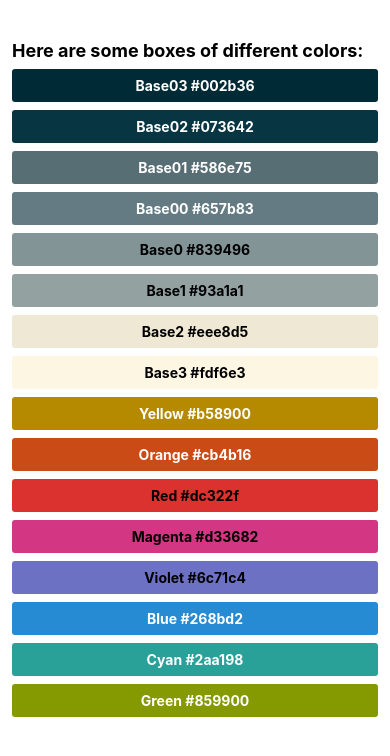
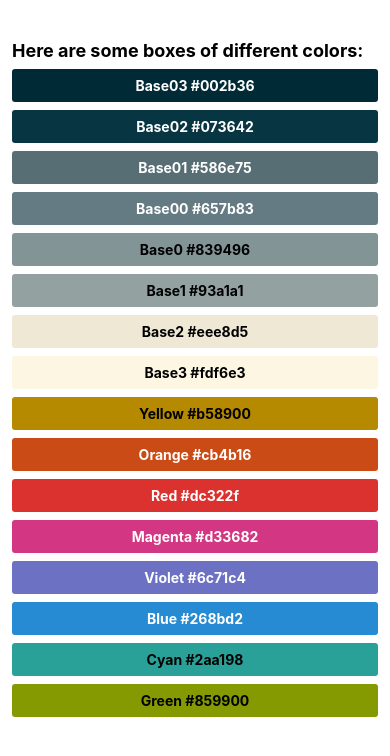
Before and after one commit to kamranayub/sample-react-native-workshop-expo-ts, a React Native app: screen / in a window 390 px wide. Shown: the top 756 px of the page. Built offline with nearby package versions, Linux system fonts and the light colour scheme.

Commit message:
use luma helper

```diff
--- a/color.ts
+++ /dev/null
@@ -1,359 +0,0 @@
-export class Color {
-  /**
-   * Red channel
-   */
-  public r: number;
-  /**
-   * Green channel
-   */
-  public g: number;
-  /**
-   * Blue channel
-   */
-  public b: number;
-  /**
-   * Alpha channel (between 0 and 1)
-   */
-  public a: number;
-
-  /**
-   * Hue
-   */
-  public h: number;
-  /**
-   * Saturation
-   */
-  public s: number;
-  /**
-   * Lightness
-   */
-  public l: number;
-
-  /**
-   * Creates a new instance of Color from an r, g, b, a
-   *
-   * @param r  The red component of color (0-255)
-   * @param g  The green component of color (0-255)
-   * @param b  The blue component of color (0-255)
-   * @param a  The alpha component of color (0-1.0)
-   */
-  constructor(r: number, g: number, b: number, a?: number) {
-    this.r = r;
-    this.g = g;
-    this.b = b;
-    this.a = a != null ? a : 1;
-  }
-
-  public lightness() {
-    return HSLColor.fromRGBA(this.r, this.g, this.b, this.a).l;
-  }
-
-  /**
-   * Creates a new instance of Color from an r, g, b, a
-   *
-   * @param r  The red component of color (0-255)
-   * @param g  The green component of color (0-255)
-   * @param b  The blue component of color (0-255)
-   * @param a  The alpha component of color (0-1.0)
-   */
-  public static fromRGB(r: number, g: number, b: number, a?: number): Color {
-    return new Color(r, g, b, a);
-  }
-
-  /**
-   * Creates a new instance of Color from a hex string
-   *
-   * @param hex  CSS color string of the form #ffffff, the alpha component is optional
-   */
-  public static fromHex(hex: string): Color {
-    const hexRegEx: RegExp = /^#?([0-9a-f]{2})([0-9a-f]{2})([0-9a-f]{2})([0-9a-f]{2})?$/i;
-    let match = null;
-    if ((match = hex.match(hexRegEx))) {
-      const r = parseInt(match[1], 16);
-      const g = parseInt(match[2], 16);
-      const b = parseInt(match[3], 16);
-      let a = 1;
-      if (match[4]) {
-        a = parseInt(match[4], 16) / 255;
-      }
-      return new Color(r, g, b, a);
-    } else {
-      throw new Error('Invalid hex string: ' + hex);
-    }
-  }
-
-  /**
-   * Creates a new instance of Color from hsla values
-   *
-   * @param h  Hue is represented [0-1]
-   * @param s  Saturation is represented [0-1]
-   * @param l  Luminance is represented [0-1]
-   * @param a  Alpha is represented [0-1]
-   */
-  public static fromHSL(
-    h: number,
-    s: number,
-    l: number,
-    a: number = 1.0,
-  ): Color {
-    const temp = new HSLColor(h, s, l, a);
-    return temp.toRGBA();
-  }
-
-  /**
-   * Lightens the current color by a specified amount
-   *
-   * @param factor  The amount to lighten by [0-1]
-   */
-  public lighten(factor: number = 0.1): Color {
-    const temp = HSLColor.fromRGBA(this.r, this.g, this.b, this.a);
-    temp.l += (1 - temp.l) * factor;
-    return temp.toRGBA();
-  }
-
-  /**
-   * Darkens the current color by a specified amount
-   *
-   * @param factor  The amount to darken by [0-1]
-   */
-  public darken(factor: number = 0.1): Color {
-    const temp = HSLColor.fromRGBA(this.r, this.g, this.b, this.a);
-    temp.l -= temp.l * factor;
-    return temp.toRGBA();
-  }
-
-  /**
-   * Saturates the current color by a specified amount
-   *
-   * @param factor  The amount to saturate by [0-1]
-   */
-  public saturate(factor: number = 0.1): Color {
-    const temp = HSLColor.fromRGBA(this.r, this.g, this.b, this.a);
-    temp.s += temp.s * factor;
-    return temp.toRGBA();
-  }
-
-  /**
-   * Desaturates the current color by a specified amount
-   *
-   * @param factor  The amount to desaturate by [0-1]
-   */
-  public desaturate(factor: number = 0.1): Color {
-    const temp = HSLColor.fromRGBA(this.r, this.g, this.b, this.a);
-    temp.s -= temp.s * factor;
-    return temp.toRGBA();
-  }
-
-  /**
-   * Multiplies a color by another, results in a darker color
-   *
-   * @param color  The other color
-   */
-  public multiply(color: Color): Color {
-    const newR = (((color.r / 255) * this.r) / 255) * 255;
-    const newG = (((color.g / 255) * this.g) / 255) * 255;
-    const newB = (((color.b / 255) * this.b) / 255) * 255;
-    const newA = color.a * this.a;
-    return new Color(newR, newG, newB, newA);
-  }
-
-  /**
-   * Screens a color by another, results in a lighter color
-   *
-   * @param color  The other color
-   */
-  public screen(color: Color): Color {
-    const color1 = color.invert();
-    const color2 = color.invert();
-    return color1.multiply(color2).invert();
-  }
-
-  /**
-   * Inverts the current color
-   */
-  public invert(): Color {
-    return new Color(255 - this.r, 255 - this.g, 255 - this.b, 1.0 - this.a);
-  }
-
-  /**
-   * Averages the current color with another
-   *
-   * @param color  The other color
-   */
-  public average(color: Color): Color {
-    const newR = (color.r + this.r) / 2;
-    const newG = (color.g + this.g) / 2;
-    const newB = (color.b + this.b) / 2;
-    const newA = (color.a + this.a) / 2;
-    return new Color(newR, newG, newB, newA);
-  }
-
-  /**
-   * Returns a CSS string representation of a color.
-   *
-   * @param format Color representation, accepts: rgb, hsl, or hex
-   */
-  public toString(format: 'rgb' | 'hsl' | 'hex' = 'rgb') {
-    switch (format) {
-      case 'rgb':
-        return this.toRGBA();
-      case 'hsl':
-        return this.toHSLA();
-      case 'hex':
-        return this.toHex();
-      default:
-        throw new Error('Invalid Color format');
-    }
-  }
-
-  /**
-   * Returns Hex Value of a color component
-   * @param c color component
-   * @see https://stackoverflow.com/questions/5623838/rgb-to-hex-and-hex-to-rgb
-   */
-  private _componentToHex(c: number) {
-    const hex = c.toString(16);
-    return hex.length === 1 ? '0' + hex : hex;
-  }
-
-  /**
-   * Return Hex representation of a color.
-   */
-  public toHex() {
-    return (
-      '#' +
-      this._componentToHex(this.r) +
-      this._componentToHex(this.g) +
-      this._componentToHex(this.b)
-    );
-  }
-
-  /**
-   * Return RGBA representation of a color.
-   */
-  public toRGBA() {
-    const result =
-      String(this.r.toFixed(0)) +
-      ', ' +
-      String(this.g.toFixed(0)) +
-      ', ' +
-      String(this.b.toFixed(0));
-    if (this.a !== undefined || this.a !== null) {
-      return 'rgba(' + result + ', ' + String(this.a) + ')';
-    }
-    return 'rgb(' + result + ')';
-  }
-
-  /**
-   * Return HSLA representation of a color.
-   */
-  public toHSLA() {
-    return HSLColor.fromRGBA(this.r, this.g, this.b, this.a).toString();
-  }
-
-  /**
-   * Returns a CSS string representation of a color.
-   */
-  public fillStyle() {
-    return this.toString();
-  }
-
-  /**
-   * Returns a clone of the current color.
-   */
-  public clone(): Color {
-    return new Color(this.r, this.g, this.b, this.a);
-  }
-}
-
-/**
- * Internal HSL Color representation
- *
- * http://en.wikipedia.org/wiki/HSL_and_HSV
- * http://axonflux.com/handy-rgb-to-hsl-and-rgb-to-hsv-color-model-c
- */
-class HSLColor {
-  constructor(
-    public h: number,
-    public s: number,
-    public l: number,
-    public a: number,
-  ) {}
-
-  public static hue2rgb(p: number, q: number, t: number): number {
-    if (t < 0) {
-      t += 1;
-    }
-    if (t > 1) {
-      t -= 1;
-    }
-    if (t < 1 / 6) {
-      return p + (q - p) * 6 * t;
-    }
-    if (t < 1 / 2) {
-      return q;
-    }
-    if (t < 2 / 3) {
-      return p + (q - p) * (2 / 3 - t) * 6;
-    }
-    return p;
-  }
-
-  public static fromRGBA(r: number, g: number, b: number, a: number): HSLColor {
-    r /= 255;
-    g /= 255;
-    b /= 255;
-    const max = Math.max(r, g, b),
-      min = Math.min(r, g, b);
-    let h, s;
-    const l = (max + min) / 2;
-
-    if (max === min) {
-      h = s = 0; // achromatic
-    } else {
-      const d = max - min;
-      s = l > 0.5 ? d / (2 - max - min) : d / (max + min);
-      switch (max) {
-        case r:
-          h = (g - b) / d + (g < b ? 6 : 0);
-          break;
-        case g:
-          h = (b - r) / d + 2;
-          break;
-        case b:
-          h = (r - g) / d + 4;
-          break;
-      }
-      h /= 6;
-    }
-
-    return new HSLColor(h, s, l, a);
-  }
-
-  public toRGBA(): Color {
-    let r: number, g: number, b: number;
-
-    if (this.s === 0) {
-      r = g = b = this.l; // achromatic
-    } else {
-      const q =
-        this.l < 0.5
-          ? this.l * (1 + this.s)
-          : this.l + this.s - this.l * this.s;
-      const p = 2 * this.l - q;
-      r = HSLColor.hue2rgb(p, q, this.h + 1 / 3);
-      g = HSLColor.hue2rgb(p, q, this.h);
-      b = HSLColor.hue2rgb(p, q, this.h - 1 / 3);
-    }
-
-    return new Color(r * 255, g * 255, b * 255, this.a);
-  }
-
-  public toString(): string {
-    const h = this.h.toFixed(0),
-      s = this.s.toFixed(0),
-      l = this.l.toFixed(0),
-      a = this.a.toFixed(0);
-    return `hsla(${h}, ${s}, ${l}, ${a})`;
-  }
-}
--- a/components/ColorBox.tsx
+++ b/components/ColorBox.tsx
@@ -1,25 +1,36 @@
+/* eslint-disable no-bitwise */
 import React from 'react';
 import { StyleSheet, Text } from 'react-native';
 import { spacing } from '../tokens';
-import { Color } from '../color';
 
 interface ColorBoxProps {
   hexCode: string;
   colorName: string;
 }
 
+function getLightnessFromHexColor(hex: string) {
+  var c = hex.substring(1); // strip #
+  var rgb = parseInt(c, 16); // convert rrggbb to decimal
+  var r = (rgb >> 16) & 0xff; // extract red
+  var g = (rgb >> 8) & 0xff; // extract green
+  var b = (rgb >> 0) & 0xff; // extract blue
+
+  const luma = 0.2126 * r + 0.7152 * g + 0.0722 * b; // per ITU-R BT.709
+  return luma;
+}
+
 const ColorBox: React.FC<ColorBoxProps> = props => {
   const boxColor = {
     backgroundColor: props.hexCode,
   };
-  const lightness = Color.fromHex(props.hexCode).lightness();
+  const lightness = getLightnessFromHexColor(props.hexCode); //Color.fromHex(props.hexCode).lightness();
 
   return (
     <Text
       style={[
         styles.box,
         boxColor,
-        lightness > 0.5 ? styles.darkText : styles.lightText,
+        lightness > 128 ? styles.darkText : styles.lightText,
       ]}
     >
       {props.colorName} {props.hexCode}
```
